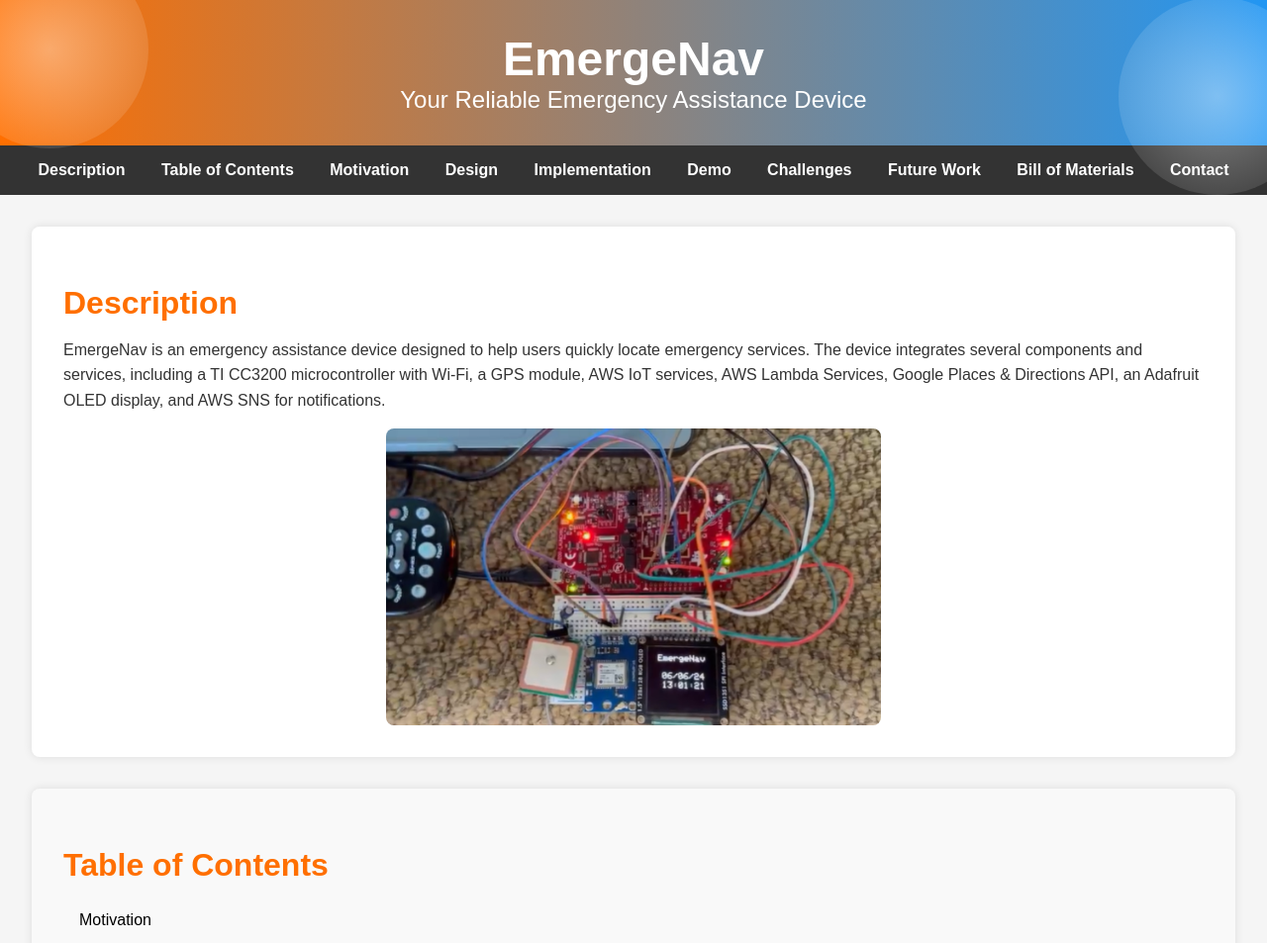
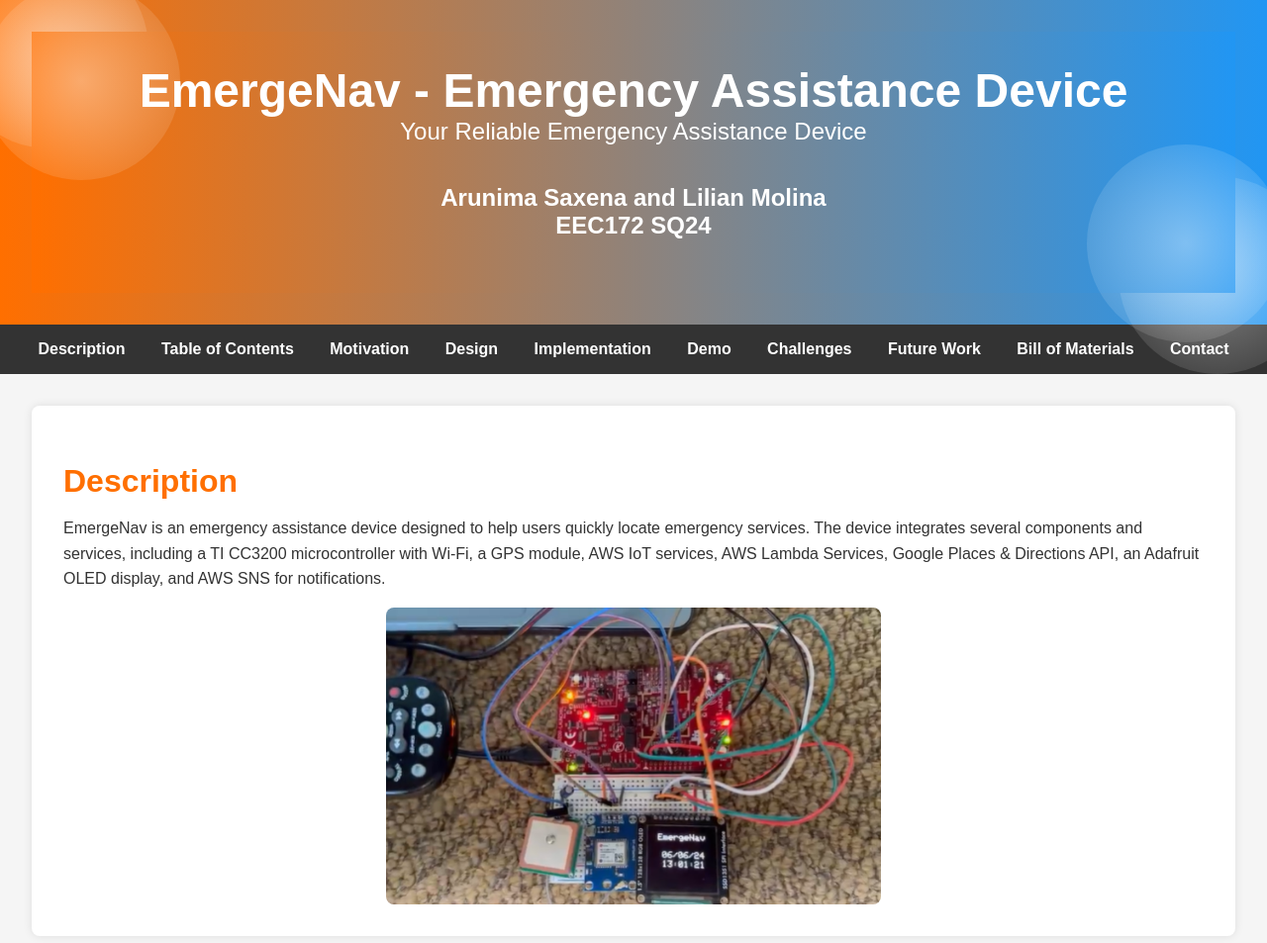
Before and after one commit to arunimasaxena07/EmergeNav, a plain HTML site: page index.html in a window 1280 px wide. Shown: the top 953 px of the page at 99% size. Drawn offline with Linux system fonts and the light colour scheme.

Commit message:
Update index.html

```diff
--- a/index.html
+++ b/index.html
@@ -8,8 +8,15 @@
 </head>
 <body>
     <header>
-        <h1>EmergeNav</h1>
-        <p>Your Reliable Emergency Assistance Device</p>
+        <header>
+        <h1 class="centered">EmergeNav - Emergency Assistance Device</h1>
+    <p>Your Reliable Emergency Assistance Device</p>
+    <br>
+    <div class="centered">
+        <h4><p>Arunima Saxena and Lilian Molina</p>
+        <p><span class="italic">EEC172 SQ24</span></p></h4>
+    </div>
+    </header>
     </header>
     <nav>
         <ul>
@@ -33,6 +40,15 @@
                 including a TI CC3200 microcontroller with Wi-Fi, a GPS module, AWS IoT services, AWS Lambda Services,
                  Google Places & Directions  API, an Adafruit OLED display, and AWS SNS for notifications. </p>
             <img src="images\emergeNav.png" alt="EmergeNav device" class="feature-image" style="display: block; margin-left: auto; margin-right: auto;" width="500" height="300">
+        </section>
+        <section id="demo">
+            <h2>Demo</h2>
+            <p>Watch our demo video to see EmergeNav in action.</p>
+
+                <video controls width="800" height="450">
+                <source src="images\EmergeNav_FinalProject_SQEEC172 - Made with Clipchamp (1).mp4" type="video/mp4" >
+                </video>
+
         </section>
         <section id="table-of-contents">
             <h2>Table of Contents</h2>
@@ -180,15 +196,7 @@
                      ensuring they're informed in critical situations.This capability enhances user experience and underscores the versatility of AWS services in building comprehensive IoT solutions.</p>
             </section>
         </section>
-        <section id="demo">
-            <h2>Demo</h2>
-            <p>Watch our demo video to see EmergeNav in action.</p>
 
-                <video controls width="800" height="450">
-                <source src="images\EmergeNav_FinalProject_SQEEC172 - Made with Clipchamp (1).mp4" type="video/mp4" >
-                </video>
-
-        </section>
         <section id="challenges">
             <h2>Challenges</h2>
             <p>The project faced several challenges, including integrating a GPS module that only functioned outdoors, complicating system integration.
```
